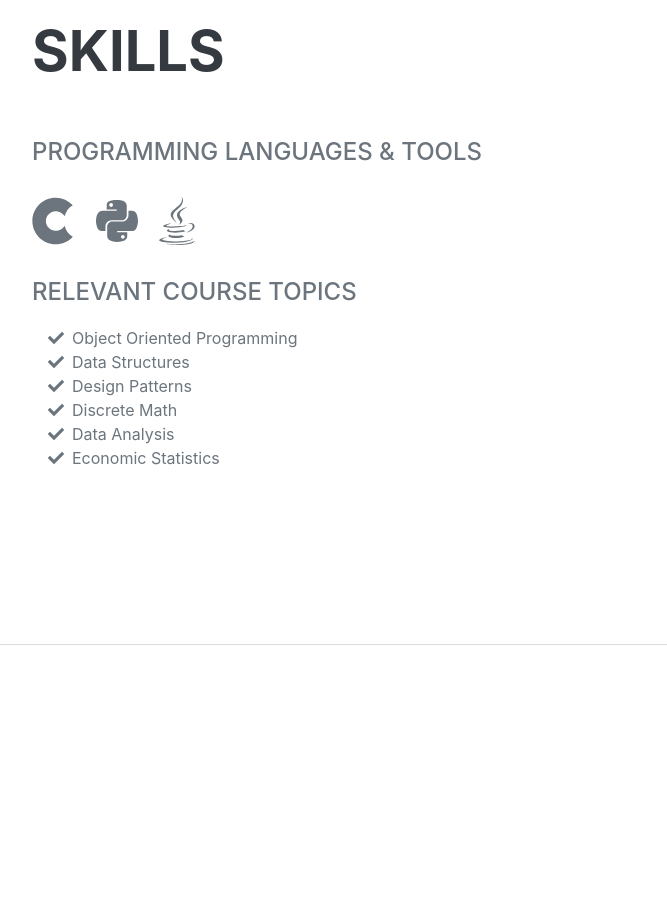
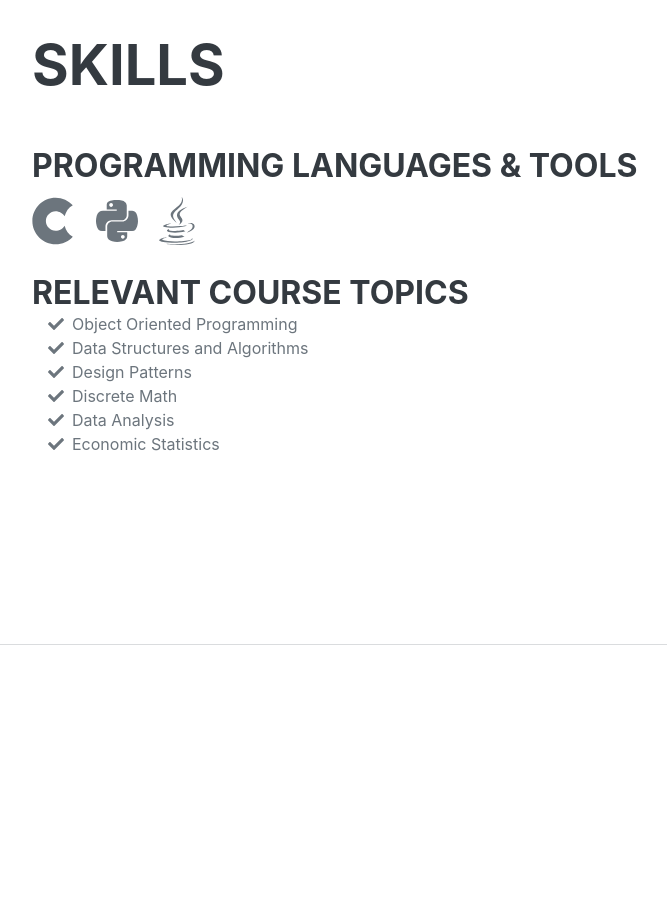
Before and after one commit to mjschwarz/Portfolio, a plain HTML site: page index.html in a window 1280 px wide. Shown: the part 4160-5064 px from the top of the page, without its empty margins (288-955 px from the left). Drawn offline with nearby package versions, Linux system fonts and the light colour scheme; a web font is replaced by a local one.

Commit message:
Modified content

```diff
--- a/index.html
+++ b/index.html
@@ -181,13 +181,16 @@
             <section class="resume-section" id="skills">
                 <div class="resume-section-content">
                     <h2 class="mb-5">Skills</h2>
-                    <div class="subheading mb-3">Programming Languages & Tools</div>
+                    <div class="flex-grow-1">
+                        <h3 class="mb-0">Programming Languages & Tools</h3>
                         <ul class="list-inline dev-icons">
                             <li class="list-inline-item"><i class="fab fa-cuttlefish"></i></li>
                             <li class="list-inline-item"><i class="fab fa-python"></i></li>
                             <li class="list-inline-item"><i class="fab fa-java"></i></li>
                         </ul>
-                    <div class="subheading mb-3">Relevant Course Topics</div>
+                    </div>
+                    <div class="flex-grow-1">
+                        <h3 class="mb-0">Relevant Course Topics</h3>
                         <ul class="fa-ul mb-0">
                             <li>
                                 <span class="fa-li"><i class="fas fa-check"></i></span>
@@ -195,7 +198,7 @@
                             </li>
                             <li>
                                 <span class="fa-li"><i class="fas fa-check"></i></span>
-                            Data Structures
+                                Data Structures and Algorithms
                             </li>
                             <li>
                                 <span class="fa-li"><i class="fas fa-check"></i></span>
@@ -214,6 +217,7 @@
                                 Economic Statistics
                             </li>
                         </ul>
+                    </div>
                 </div>
             </section>
             <hr class="m-0" />
```
Lines whose indentation alone changed are shown as unchanged.
